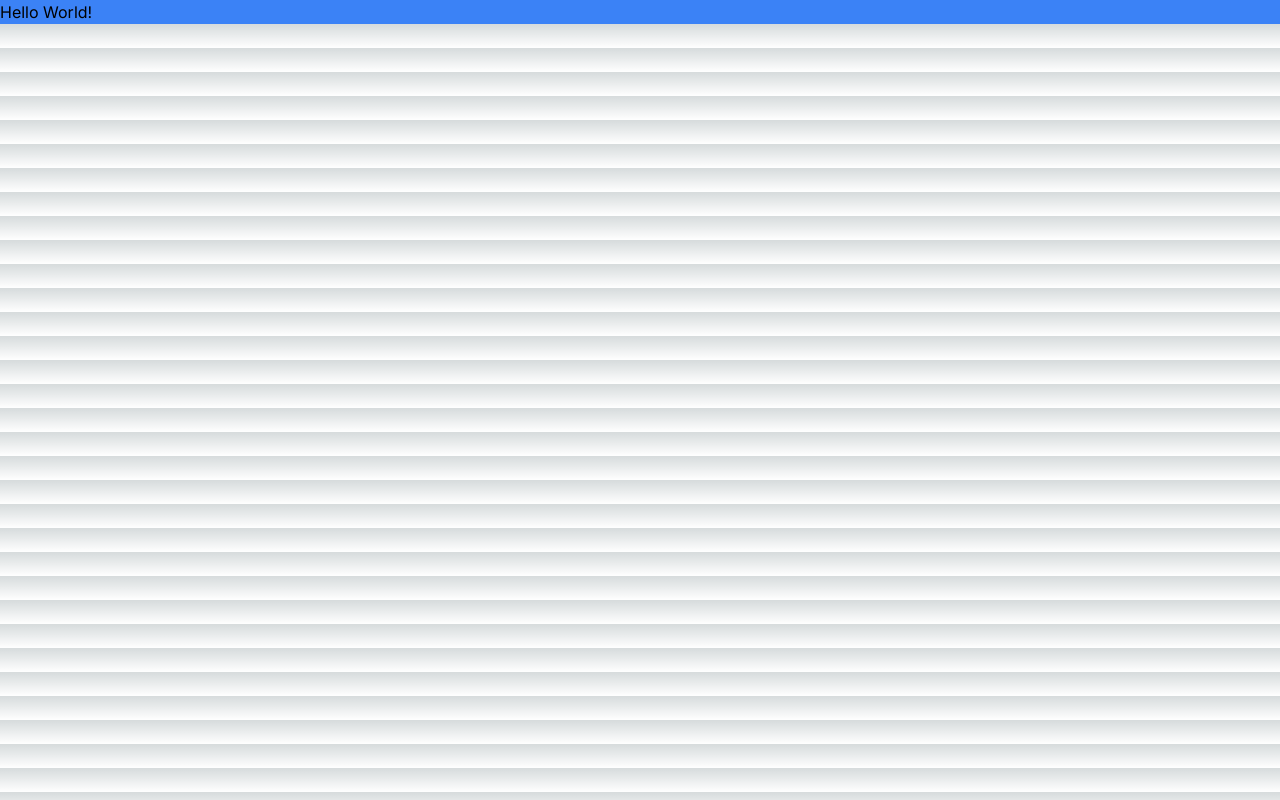
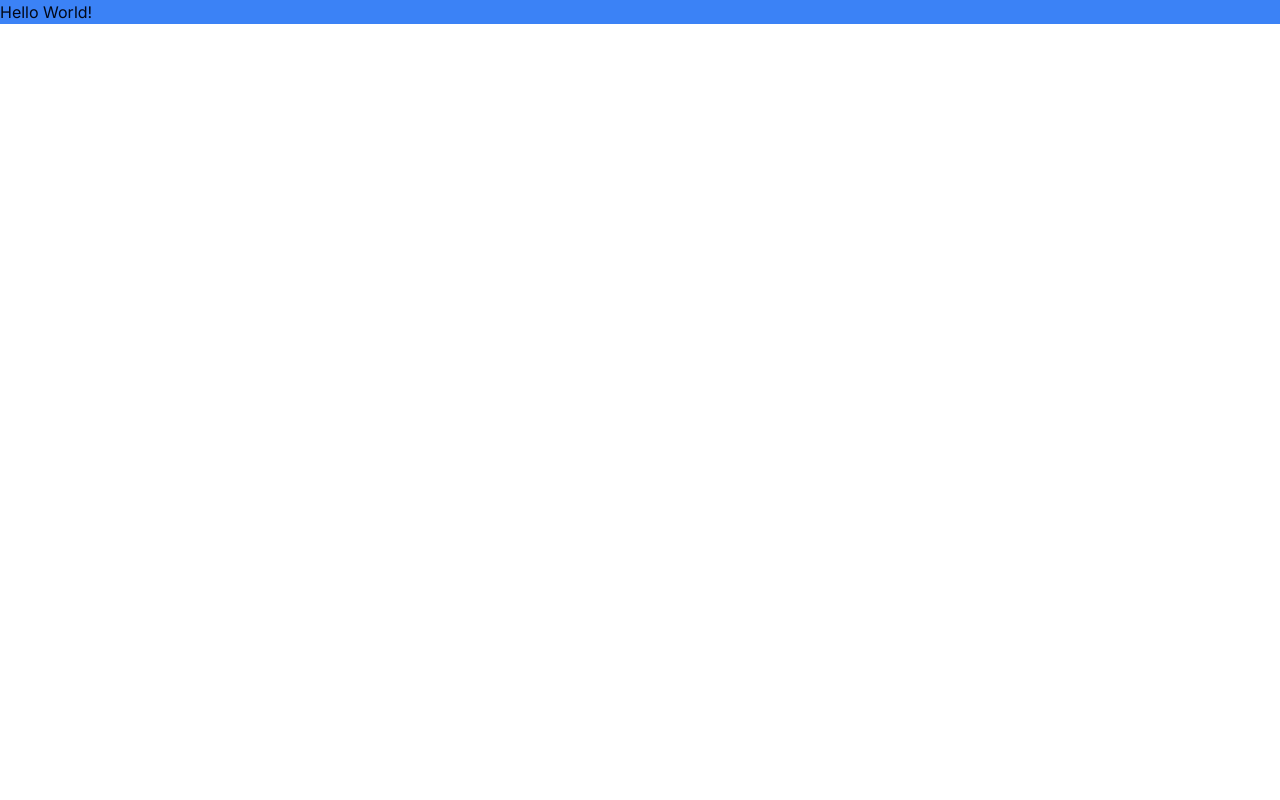
Before and after one commit to Barba2k2/barba-store, a Next.js app: page / in a window 1280 px wide. Built offline with nearby package versions, Linux system fonts and the light colour scheme.

Commit message:
CHORE: Add shadcn setup

```diff
--- a/src/app/globals.css
+++ b/src/app/globals.css
@@ -2,32 +2,78 @@
 @tailwind components;
 @tailwind utilities;
 
-:root {
-  --foreground-rgb: 0, 0, 0;
-  --background-start-rgb: 214, 219, 220;
-  --background-end-rgb: 255, 255, 255;
-}
+@layer base {
+  :root {
+    --background: 0 0% 100%;
+    --foreground: 222.2 84% 4.9%;
 
-@media (prefers-color-scheme: dark) {
-  :root {
-    --foreground-rgb: 255, 255, 255;
-    --background-start-rgb: 0, 0, 0;
-    --background-end-rgb: 0, 0, 0;
+    --card: 0 0% 100%;
+    --card-foreground: 222.2 84% 4.9%;
+
+    --popover: 0 0% 100%;
+    --popover-foreground: 222.2 84% 4.9%;
+
+    --primary: 222.2 47.4% 11.2%;
+    --primary-foreground: 210 40% 98%;
+
+    --secondary: 210 40% 96.1%;
+    --secondary-foreground: 222.2 47.4% 11.2%;
+
+    --muted: 210 40% 96.1%;
+    --muted-foreground: 215.4 16.3% 46.9%;
+
+    --accent: 210 40% 96.1%;
+    --accent-foreground: 222.2 47.4% 11.2%;
+
+    --destructive: 0 84.2% 60.2%;
+    --destructive-foreground: 210 40% 98%;
+
+    --border: 214.3 31.8% 91.4%;
+    --input: 214.3 31.8% 91.4%;
+    --ring: 222.2 84% 4.9%;
+
+    --radius: 0.5rem;
+  }
+
+  .dark {
+    --background: 222.2 84% 4.9%;
+    --foreground: 210 40% 98%;
+
+    --card: 222.2 84% 4.9%;
+    --card-foreground: 210 40% 98%;
+
+    --popover: 222.2 84% 4.9%;
+    --popover-foreground: 210 40% 98%;
+
+    --primary: 210 40% 98%;
+    --primary-foreground: 222.2 47.4% 11.2%;
+
+    --secondary: 0 0% 9%;
+    --secondary-foreground: 210 40% 98%;
+
+    --muted: 0 0% 9%;
+    --muted-foreground: 215 20.2% 65.1%;
+
+    --accent: 0 0% 9%;
+    --accent-foreground: 210 40% 98%;
+
+    --destructive: 0 62.8% 30.6%;
+    --destructive-foreground: 210 40% 98%;
+
+    --border: 0 0% 9%;
+    --input: 0 0% 9%;
+    --ring: 212.7 26.8% 83.9%;
   }
 }
 
-body {
-  color: rgb(var(--foreground-rgb));
-  background: linear-gradient(
-      to bottom,
-      transparent,
-      rgb(var(--background-end-rgb))
-    )
-    rgb(var(--background-start-rgb));
-}
-
-@layer utilities {
-  .text-balance {
-    text-wrap: balance;
+@layer base {
+  * {
+    @apply border-border;
+  }
+  body {
+    @apply bg-background text-foreground h-full;
+  }
+  html {
+    @apply h-full;
   }
 }
--- /dev/null
+++ b/src/lib/utils.ts
@@ -0,0 +1,6 @@
+import { type ClassValue, clsx } from "clsx"
+import { twMerge } from "tailwind-merge"
+
+export function cn(...inputs: ClassValue[]) {
+  return twMerge(clsx(inputs))
+}
--- a/tailwind.config.ts
+++ b/tailwind.config.ts
@@ -1,20 +1,80 @@
-import type { Config } from "tailwindcss";
+import type { Config } from "tailwindcss"
 
-const config: Config = {
+const config = {
+  darkMode: ["class"],
   content: [
-    "./src/pages/**/*.{js,ts,jsx,tsx,mdx}",
-    "./src/components/**/*.{js,ts,jsx,tsx,mdx}",
-    "./src/app/**/*.{js,ts,jsx,tsx,mdx}",
-  ],
+    './pages/**/*.{ts,tsx}',
+    './components/**/*.{ts,tsx}',
+    './app/**/*.{ts,tsx}',
+    './src/**/*.{ts,tsx}',
+	],
+  prefix: "",
   theme: {
+    container: {
+      center: true,
+      padding: "2rem",
+      screens: {
+        "2xl": "1400px",
+      },
+    },
     extend: {
-      backgroundImage: {
-        "gradient-radial": "radial-gradient(var(--tw-gradient-stops))",
-        "gradient-conic":
-          "conic-gradient(from 180deg at 50% 50%, var(--tw-gradient-stops))",
+      colors: {
+        border: "hsl(var(--border))",
+        input: "hsl(var(--input))",
+        ring: "hsl(var(--ring))",
+        background: "hsl(var(--background))",
+        foreground: "hsl(var(--foreground))",
+        primary: {
+          DEFAULT: "hsl(var(--primary))",
+          foreground: "hsl(var(--primary-foreground))",
+        },
+        secondary: {
+          DEFAULT: "hsl(var(--secondary))",
+          foreground: "hsl(var(--secondary-foreground))",
+        },
+        destructive: {
+          DEFAULT: "hsl(var(--destructive))",
+          foreground: "hsl(var(--destructive-foreground))",
+        },
+        muted: {
+          DEFAULT: "hsl(var(--muted))",
+          foreground: "hsl(var(--muted-foreground))",
+        },
+        accent: {
+          DEFAULT: "hsl(var(--accent))",
+          foreground: "hsl(var(--accent-foreground))",
+        },
+        popover: {
+          DEFAULT: "hsl(var(--popover))",
+          foreground: "hsl(var(--popover-foreground))",
+        },
+        card: {
+          DEFAULT: "hsl(var(--card))",
+          foreground: "hsl(var(--card-foreground))",
+        },
+      },
+      borderRadius: {
+        lg: "var(--radius)",
+        md: "calc(var(--radius) - 2px)",
+        sm: "calc(var(--radius) - 4px)",
+      },
+      keyframes: {
+        "accordion-down": {
+          from: { height: "0" },
+          to: { height: "var(--radix-accordion-content-height)" },
+        },
+        "accordion-up": {
+          from: { height: "var(--radix-accordion-content-height)" },
+          to: { height: "0" },
+        },
+      },
+      animation: {
+        "accordion-down": "accordion-down 0.2s ease-out",
+        "accordion-up": "accordion-up 0.2s ease-out",
       },
     },
   },
-  plugins: [],
-};
-export default config;
+  plugins: [require("tailwindcss-animate")],
+} satisfies Config
+
+export default config
```
Also changed, not shown: package.json (+6 -1 lines), components.json (added), 1 other file (tests, documents, lock files or other folders).
